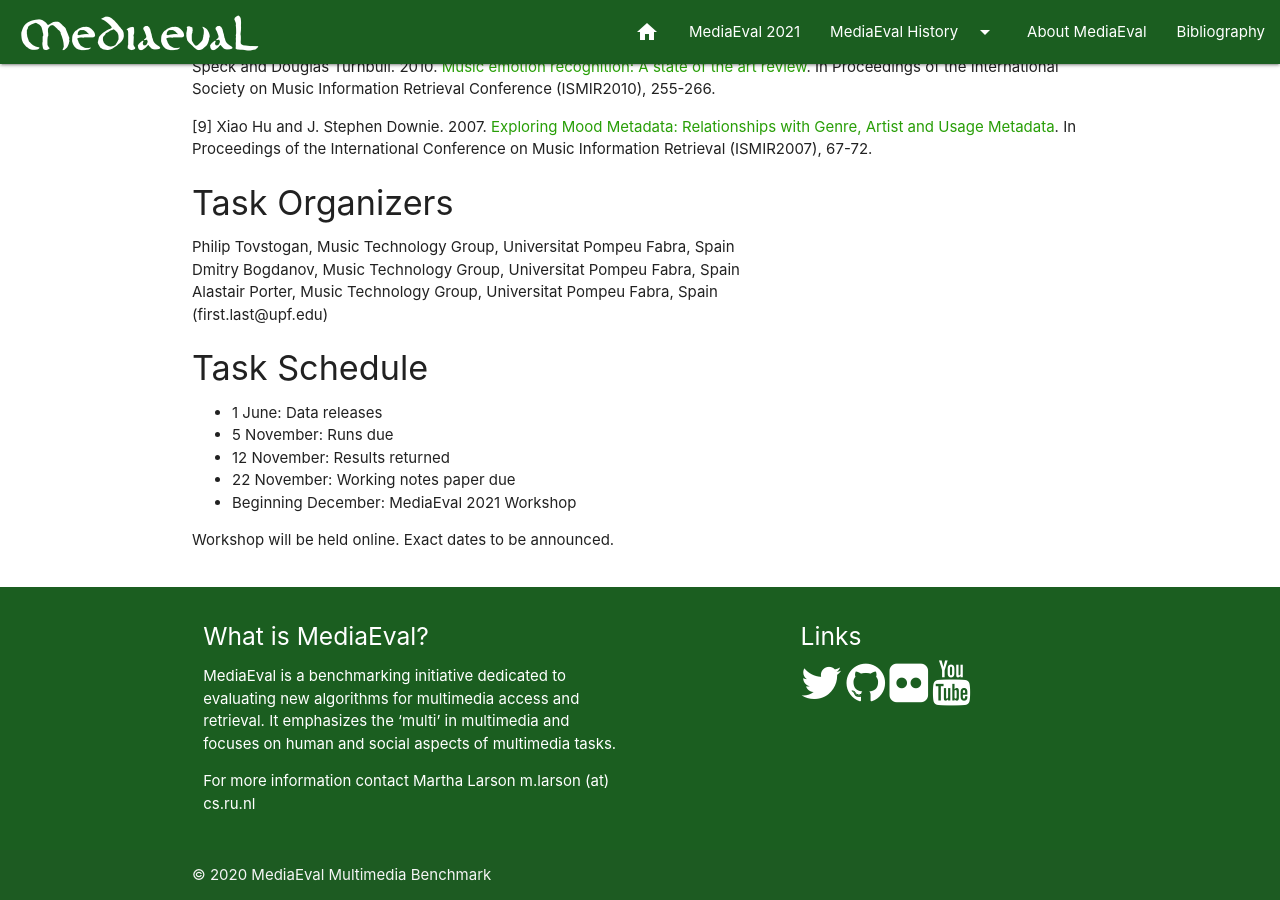
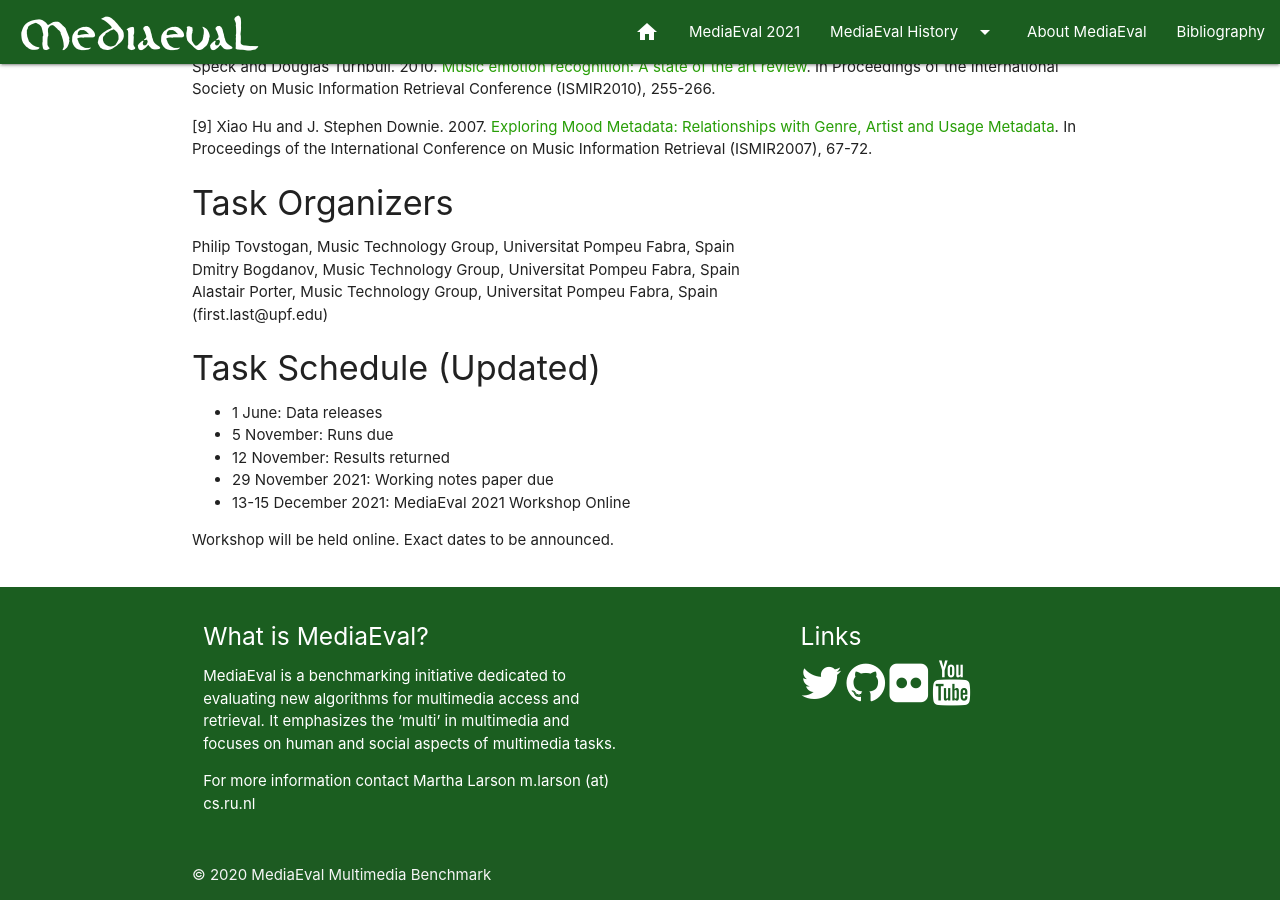
Before and after one commit to multimediaeval/multimediaeval.github.io, a Jekyll site: the page built from _editions/2021/tasks/music.md, in a window 1280 px wide and 900 px high, scrolled down 1583 px. Built offline with Jekyll 4.4.1, drawn with Linux system fonts in a browser that asks for light colours.

Commit message:
Update music.md

```diff
--- a/_editions/2021/tasks/music.md
+++ b/_editions/2021/tasks/music.md
@@ -75,11 +75,11 @@
 <!-- #### Task Auxiliaries -->
 <!-- # if there are people helping with the task, but are not bearing the main responsibility for the task, they are auxiliaries. Please delete this heading if you have no auxiliaries-->
 
-#### Task Schedule
+#### Task Schedule (Updated)
 * 1 June: Data releases <!-- # Replace XX with your date. Latest possible is 31 July-->
 * 5 November: Runs due <!-- # Replace XX with your date. Latest possible is 31 October-->
 * 12 November: Results returned  <!-- Fixed. Please do not change-->
-* 22 November: Working notes paper due  <!-- Fixed. Please do not change-->
-* Beginning December: MediaEval 2021 Workshop <!-- Fixed. Please do not change-->
+* 29 November 2021: Working notes paper due <!-- Fixed. Please do not change-->
+* 13-15 December 2021: MediaEval 2021 Workshop Online <!-- Fixed. Please do not change-->
 
 Workshop will be held online. Exact dates to be announced.
```
